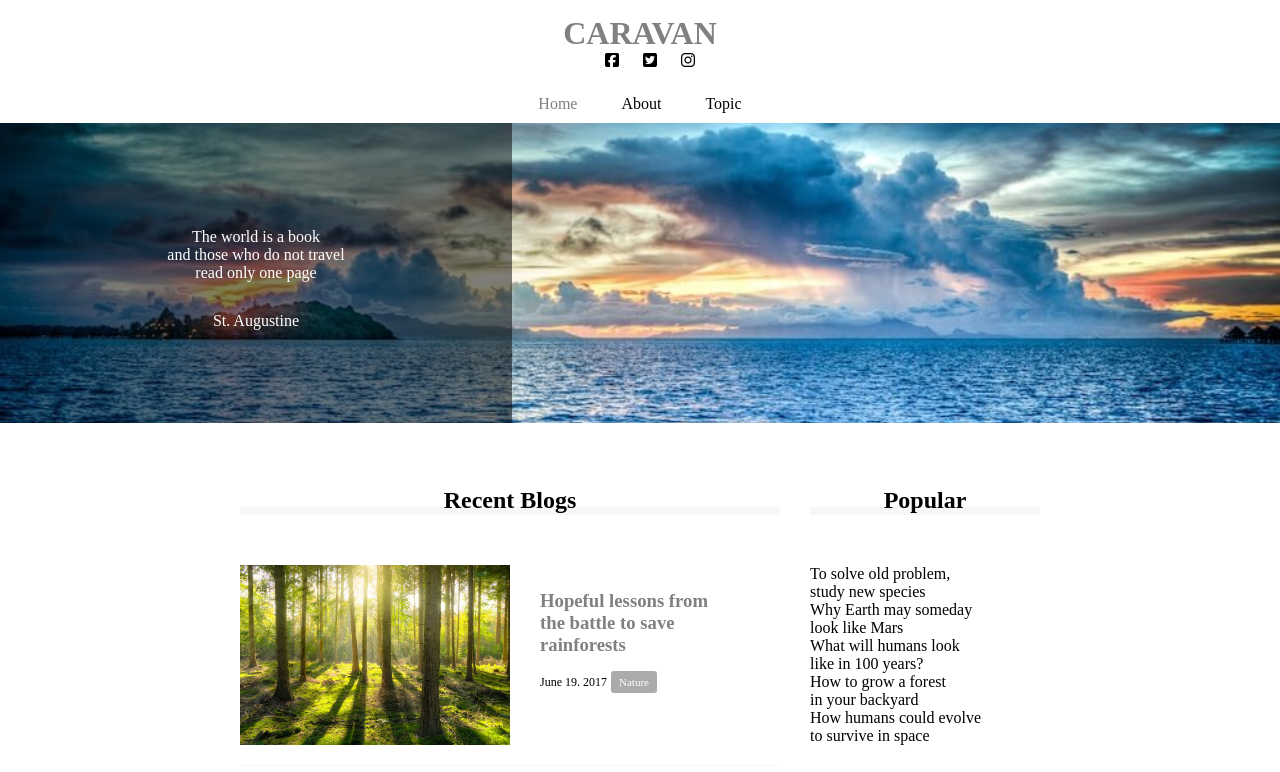
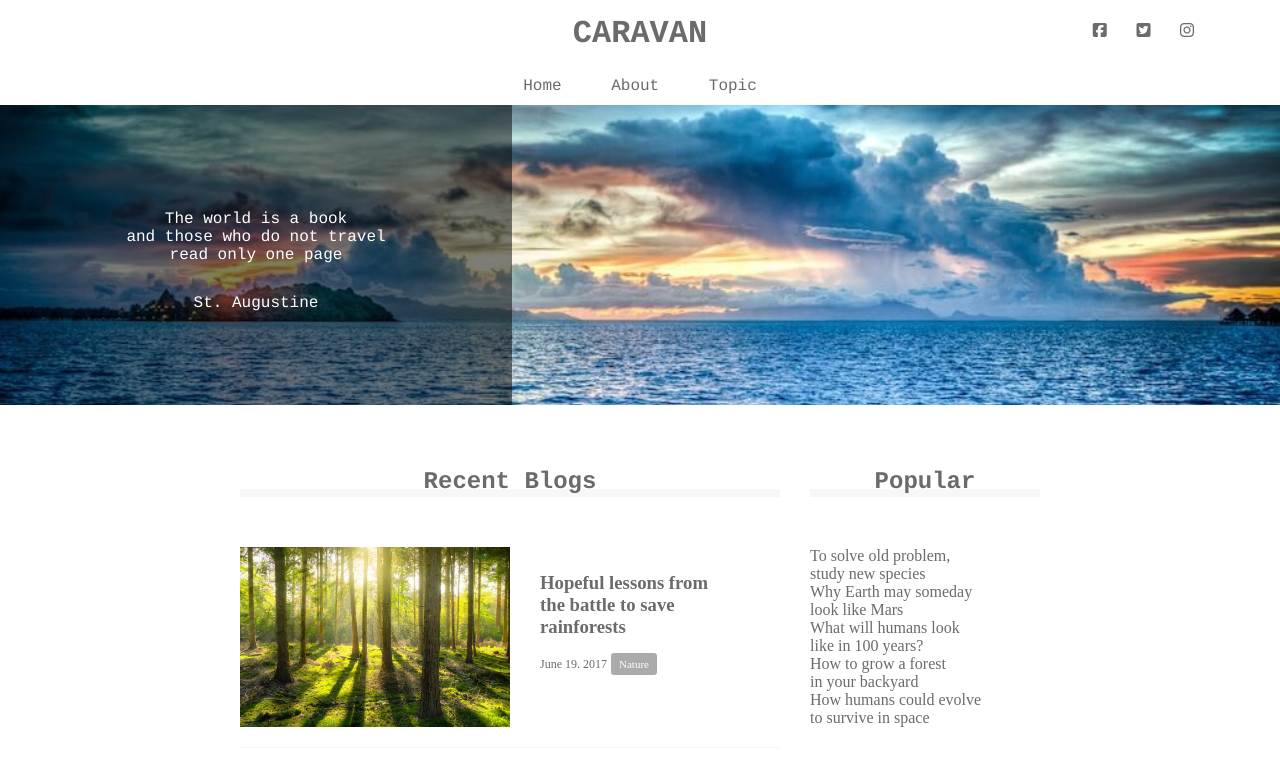
Before and after one commit to Seiya-wasabi/1-10-review, a plain HTML site: page index.html in a window 1280 px wide. Shown: the top 772 px of the page. Drawn offline with Linux system fonts and the light colour scheme.

Commit message:
[finish]1-8

```diff
--- a/stylesheet.css
+++ b/stylesheet.css
@@ -2,11 +2,15 @@
   margin: 0;
   padding: 0;
   box-sizing: border-box;
+  color: #6c6b6b;
 }
 
 a {
   text-decoration: none;
-  color: gray;
+}
+
+header, nav, h2, .main-visual, footer {
+  font-family: Chalkduster, "Bradley Hand", Courier, "Segoe Print", sans-serif;
 }
 
 /* headerの装飾 */
@@ -16,6 +20,12 @@
   margin: 0 auto;
   text-align: center;
   position: relative;
+}
+
+.social {
+  position: absolute;
+  top: 22px;
+  right: 22px;
 }
 
 .social i {
```
